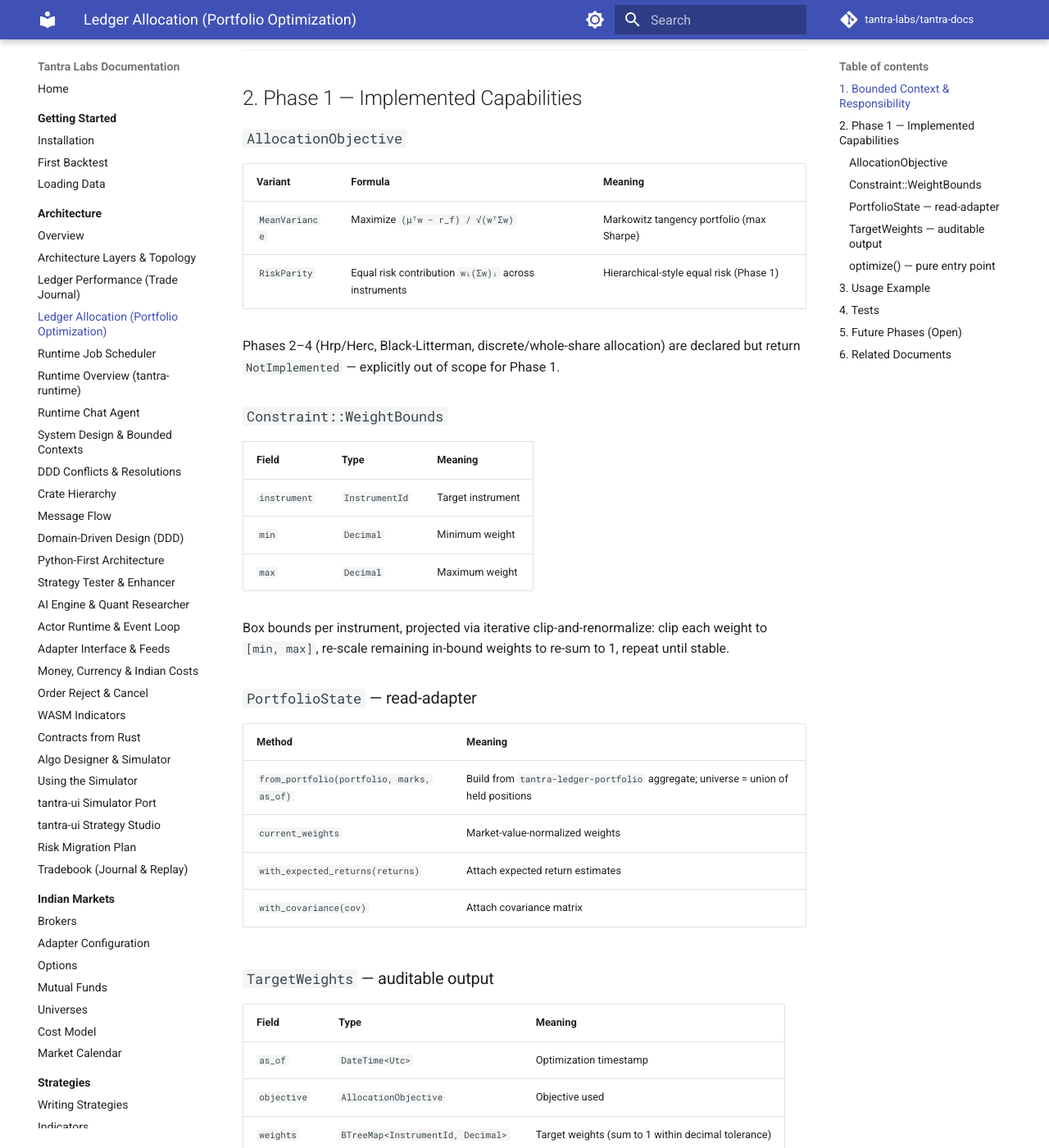
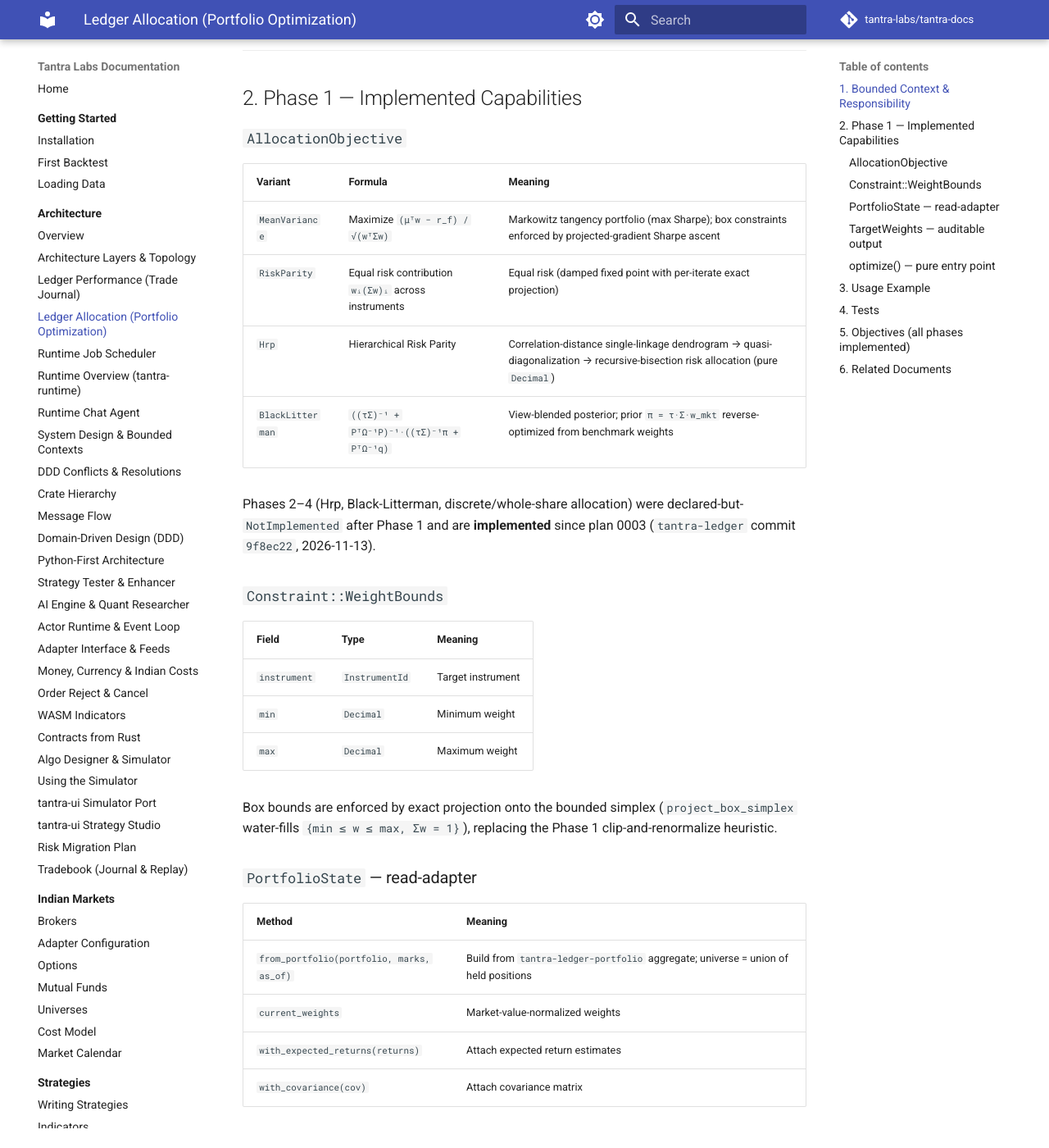
Before and after one commit to tantra-labs/tantra-docs, an MkDocs documentation site: the page built from docs/architecture/ledger_allocation.md, in a window 1280 px wide and 1400 px high, scrolled down 937 px. Shown: the whole window at 82% size. Built offline with MkDocs 1.6.1 and Material for MkDocs 9.7.7, drawn with Linux system fonts in a browser that asks for light colours; comment, search, counter and statistics services are not loaded; some of the changed text lies outside the part shown.

Commit message:
docs: sync ledger allocation/performance references with plans 0003/0004
- ledger_allocation.md: HRP + Black-Litterman implemented, exact bounded-
  simplex projection (not clip-and-renormalize), allocate_discrete, 32 tests,
  objectives table all implemented (plan 0003, commit 9f8ec22).
- ledger_performance.md: edge score v2 weighted spec (EDGE_SCORE_VERSION=2),
  MetricsInput::new(trades, as_of) required.
- conformance_matrix.md + architecture_layers.md: edge score (v2) and
  allocation description updated.

```diff
--- a/docs/architecture/ledger_allocation.md
+++ b/docs/architecture/ledger_allocation.md
@@ -27,10 +27,14 @@
 
 | Variant | Formula | Meaning |
 |---------|---------|---------|
-| `MeanVariance` | Maximize `(μᵀw − r_f) / √(wᵀΣw)` | Markowitz tangency portfolio (max Sharpe) |
-| `RiskParity` | Equal risk contribution `wᵢ(Σw)ᵢ` across instruments | Hierarchical-style equal risk (Phase 1) |
+| `MeanVariance` | Maximize `(μᵀw − r_f) / √(wᵀΣw)` | Markowitz tangency portfolio (max Sharpe); box constraints enforced by projected-gradient Sharpe ascent |
+| `RiskParity` | Equal risk contribution `wᵢ(Σw)ᵢ` across instruments | Equal risk (damped fixed point with per-iterate exact projection) |
+| `Hrp` | Hierarchical Risk Parity | Correlation-distance single-linkage dendrogram → quasi-diagonalization → recursive-bisection risk allocation (pure `Decimal`) |
+| `BlackLitterman` | `((τΣ)⁻¹ + PᵀΩ⁻¹P)⁻¹·((τΣ)⁻¹π + PᵀΩ⁻¹q)` | View-blended posterior; prior `π = τ·Σ·w_mkt` reverse-optimized from benchmark weights |
 
-Phases 2–4 (Hrp/Herc, Black-Litterman, discrete/whole-share allocation) are declared but return `NotImplemented` — explicitly out of scope for Phase 1.
+Phases 2–4 (Hrp, Black-Litterman, discrete/whole-share allocation) were
+declared-but-`NotImplemented` after Phase 1 and are **implemented** since plan
+0003 (`tantra-ledger` commit `9f8ec22`, 2026-11-13).
 
 ### `Constraint::WeightBounds`
 
@@ -40,7 +44,9 @@ Phases 2–4 (Hrp/Herc, Black-Litterman, discrete/whole-share allocation) are de
 | `min` | `Decimal` | Minimum weight |
 | `max` | `Decimal` | Maximum weight |
 
-Box bounds per instrument, projected via iterative clip-and-renormalize: clip each weight to `[min, max]`, re-scale remaining in-bound weights to re-sum to 1, repeat until stable.
+Box bounds are enforced by exact projection onto the bounded simplex
+(`project_box_simplex` water-fills `{min ≤ w ≤ max, Σw = 1}`), replacing the
+Phase 1 clip-and-renormalize heuristic.
 
 ### `PortfolioState` — read-adapter
 
@@ -63,7 +69,10 @@ Custom JSON serialization as a sorted array of `{instrument, weight}` entries.
 
 ### `optimize()` — pure entry point
 
-Solves the unconstrained optimum exactly, then projects into the box via iterative clip-and-renormalize. Exact bound-constrained QP is a follow-on (Phase 4+).
+Solves each objective in exact `Decimal` and enforces the box by exact
+projection onto the bounded simplex (see above). `allocate_discrete(target,
+equity, prices, lot_sizes)` additionally maps the continuous `TargetWeights`
+onto whole-lot `Quantity`s via iterative largest-remainder rounding.
 
 ---
 
@@ -97,20 +106,27 @@ for (instrument, weight) in &target_weights.weights {
 
 ## 4. Tests
 
-17 tests in `tests/optimize_tests.rs` cover: mean-variance tangency, risk-parity equal risk contribution, weight-bounds projection, clip-and-renormalize convergence, `PortfolioState` construction, `TargetWeights` JSON serialization, and decimal-exactness invariants.
+32 tests in `tests/optimize_tests.rs` cover: mean-variance tangency (exact and
+box-constrained), risk-parity equal risk contribution, HRP inverse-variance
+goldens (2- and 3-asset diagonals, correlated 2-asset), Black-Litterman
+no-views → market weights + view-blend golden + serde round-trip, exact
+bounded-simplex projection, discrete whole-lot allocation, `PortfolioState`
+construction, `TargetWeights` JSON serialization, and decimal-exactness
+invariants.
 
-`cargo fmt --check`, `cargo clippy --all-targets -- -D warnings`, and `cargo test --workspace` all pass.
+`cargo fmt --check`, `cargo clippy --all-targets -- -D warnings`, and
+`cargo test --workspace` all pass.
 
 ---
 
-## 5. Future Phases (Open)
+## 5. Objectives (all phases implemented)
 
 | Phase | Objective | Status |
 |-------|-----------|--------|
 | Phase 1 | MeanVariance, RiskParity | ✅ Implemented |
-| Phase 2 | Hrp (Hierarchical Risk Parity) / Herc | ⬜ Declared, returns `NotImplemented` |
-| Phase 3 | BlackLitterman | ⬜ Declared, returns `NotImplemented` |
-| Phase 4 | Discrete / whole-share allocation | ⬜ Declared, returns `NotImplemented` |
+| Phase 2 | Hrp (Hierarchical Risk Parity) | ✅ Implemented (plan 0003) |
+| Phase 3 | BlackLitterman | ✅ Implemented (plan 0003) |
+| Phase 4 | Discrete / whole-share allocation | ✅ Implemented (plan 0003) |
 
 ---
 
```
Also changed, not shown: docs/architecture/architecture_layers.md (+1 -1 lines), docs/architecture/ledger_performance.md (+8 -2 lines), docs/conformance_matrix.md (+2 -2 lines).
